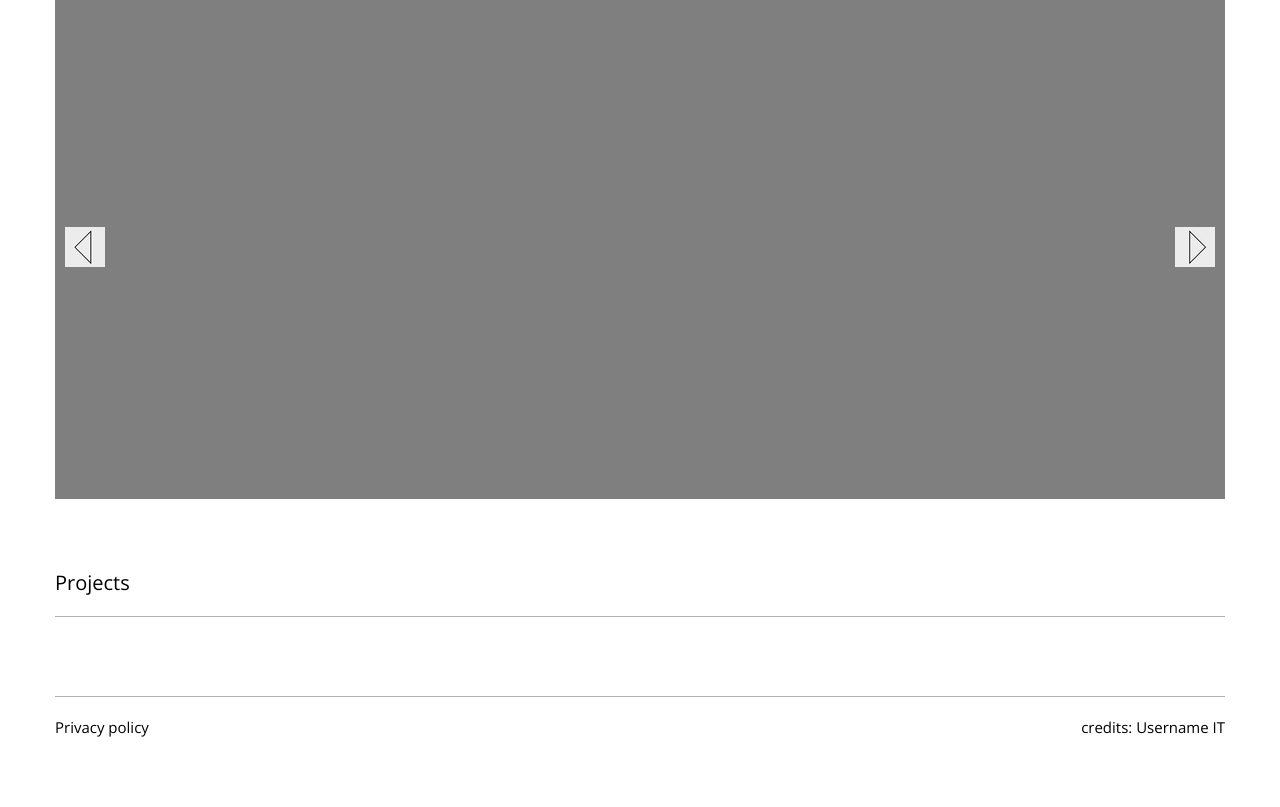
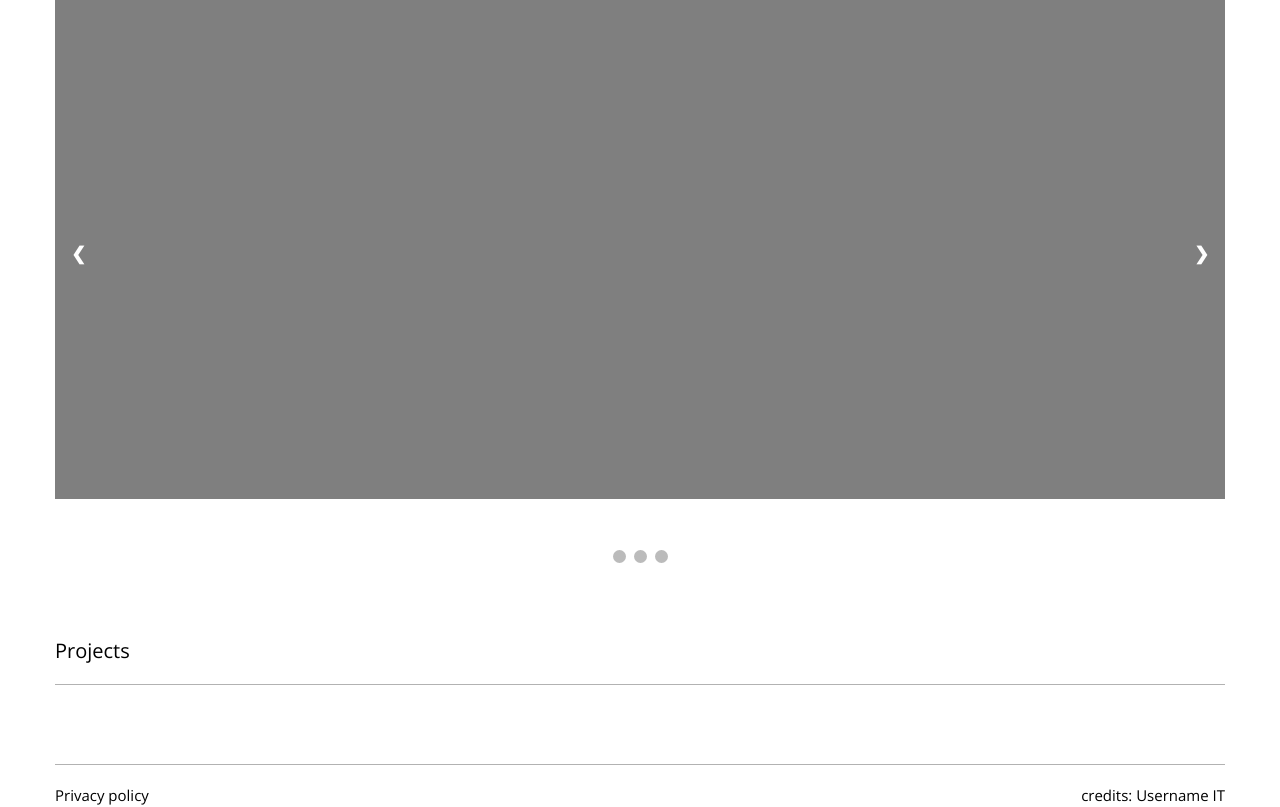
Before and after one commit to bulikkk/DanaPage, a Django app: template dana/app_dana/templates/app_dana/main.html in a window 1280 px wide. Shown: the part 465-1272 px from the top of the page. Before the commit the page ends 1202 px from the top, so only its background shows below. Run offline with Django 3.2, Linux system fonts and the light colour scheme; the template is opened without the code that fills it, so the values that code supplies are empty.

Commit message:
added css, html and js to slideshow

```diff
--- a/dana/app_dana/static/css/style.css
+++ b/dana/app_dana/static/css/style.css
@@ -74,7 +74,7 @@ body {
 
 .slide-container {
   position: relative;
-  width: 1170px;
+  max-width: 1170px;
   height: 500px;
   margin-left: auto;
   margin-right: auto;
@@ -98,6 +98,116 @@ body {
   position: absolute;
   right: 10px;
 }
+
+/* css to slideshow */
+
+/*.slideshow-container {
+  max-width: 100%;
+  max-height: 100%;
+  position: absolute;
+  margin: auto;
+}*/
+
+.mySlides {
+  display: none;
+  position: relative;
+  max-width: 100%;
+  height: 100%;
+}
+
+.mySlides>img {
+  width: 100%;
+  height: 100%;
+  object-fit: cover;
+  object-position: center;
+}
+
+/* Next & previous buttons */
+.prev, .next {
+  cursor: pointer;
+  position: absolute;
+  top: 50%;
+  width: auto;
+  margin-top: -22px;
+  padding: 16px;
+  color: white;
+  font-weight: bold;
+  font-size: 18px;
+  transition: 0.6s ease;
+  border-radius: 0 3px 3px 0;
+}
+
+/* Position the "next button" to the right */
+.next {
+  right: 0;
+  border-radius: 3px 0 0 3px;
+}
+
+.prev {
+  left: 0;
+
+}
+
+/* On hover, add a black background color with a little bit see-through */
+.prev:hover, .next:hover {
+  background-color: rgba(0,0,0,0.8);
+}
+
+/* Caption text */
+.text {
+  color: #f2f2f2;
+  font-size: 15px;
+  padding: 8px 12px;
+  position: absolute;
+  bottom: 8px;
+  width: 100%;
+  text-align: center;
+}
+
+/* Number text (1/3 etc) */
+.numbertext {
+  color: #f2f2f2;
+  font-size: 12px;
+  padding: 8px 12px;
+  position: absolute;
+  top: 0;
+}
+
+/* The dots/bullets/indicators */
+.dot {
+  cursor:pointer;
+  height: 13px;
+  width: 13px;
+  margin: 0 2px;
+  background-color: #bbb;
+  border-radius: 50%;
+  display: inline-block;
+  transition: background-color 0.6s ease;
+}
+
+.active, .dot:hover {
+  background-color: #717171;
+}
+
+/* Fading animation */
+.fade {
+  -webkit-animation-name: fade;
+  -webkit-animation-duration: 1.5s;
+  animation-name: fade;
+  animation-duration: 1.5s;
+}
+
+@-webkit-keyframes fade {
+  from {opacity: .4}
+  to {opacity: 1}
+}
+
+@keyframes fade {
+  from {opacity: .4}
+  to {opacity: 1}
+}
+
+/**/
 
 /* CSS to projects container */
 
--- a/dana/app_dana/templates/app_dana/main.html
+++ b/dana/app_dana/templates/app_dana/main.html
@@ -29,10 +29,26 @@
 
 <!-- container with sliding banners -->
     <div class="slide-container">
-      <div class="next-prev">
-        <a class="prev" href="#"><img src="{% static '/prev.png' %}" alt="Previouse slide"></a>
-        <a class="next" href="#"><img src="{% static '/next.png' %}" alt="Next slide"></a>
+      <div class="mySlides fade">
+        <img src="{% static '/images/pexels-photo.jpg' %}">
       </div>
+
+      <div class="mySlides fade">
+        <img src="{% static '/images/pexels-photo-field.jpeg' %}">
+      </div>
+
+      <div class="mySlides fade">
+        <img src="{% static '/images/pexels-photo.jpg' %}">
+      </div>
+
+      <a class="prev" onclick="plusSlides(-1)">&#10094;</a>
+      <a class="next" onclick="plusSlides(1)">&#10095;</a>
+    </div>
+
+    <div style="text-align:center">
+      <span class="dot" onclick="currentSlide(1)"></span>
+      <span class="dot" onclick="currentSlide(2)"></span>
+      <span class="dot" onclick="currentSlide(3)"></span>
     </div>
 
 <!-- container with projects on the main page -->
@@ -61,6 +77,33 @@
     </div>
 <script>
 initProjects("{{ projects }}");
+
+var slideIndex = 1;
+showSlides(slideIndex);
+
+function plusSlides(n) {
+  showSlides(slideIndex += n);
+}
+
+function currentSlide(n) {
+  showSlides(slideIndex = n);
+}
+
+function showSlides(n) {
+  var i;
+  var slides = document.getElementsByClassName("mySlides");
+  var dots = document.getElementsByClassName("dot");
+  if (n > slides.length) {slideIndex = 1}
+  if (n < 1) {slideIndex = slides.length}
+  for (i = 0; i < slides.length; i++) {
+      slides[i].style.display = "none";
+  }
+  for (i = 0; i < dots.length; i++) {
+      dots[i].className = dots[i].className.replace(" active", "");
+  }
+  slides[slideIndex-1].style.display = "block";
+  dots[slideIndex-1].className += " active";
+}
 </script>
 </body>
 </html>
```
